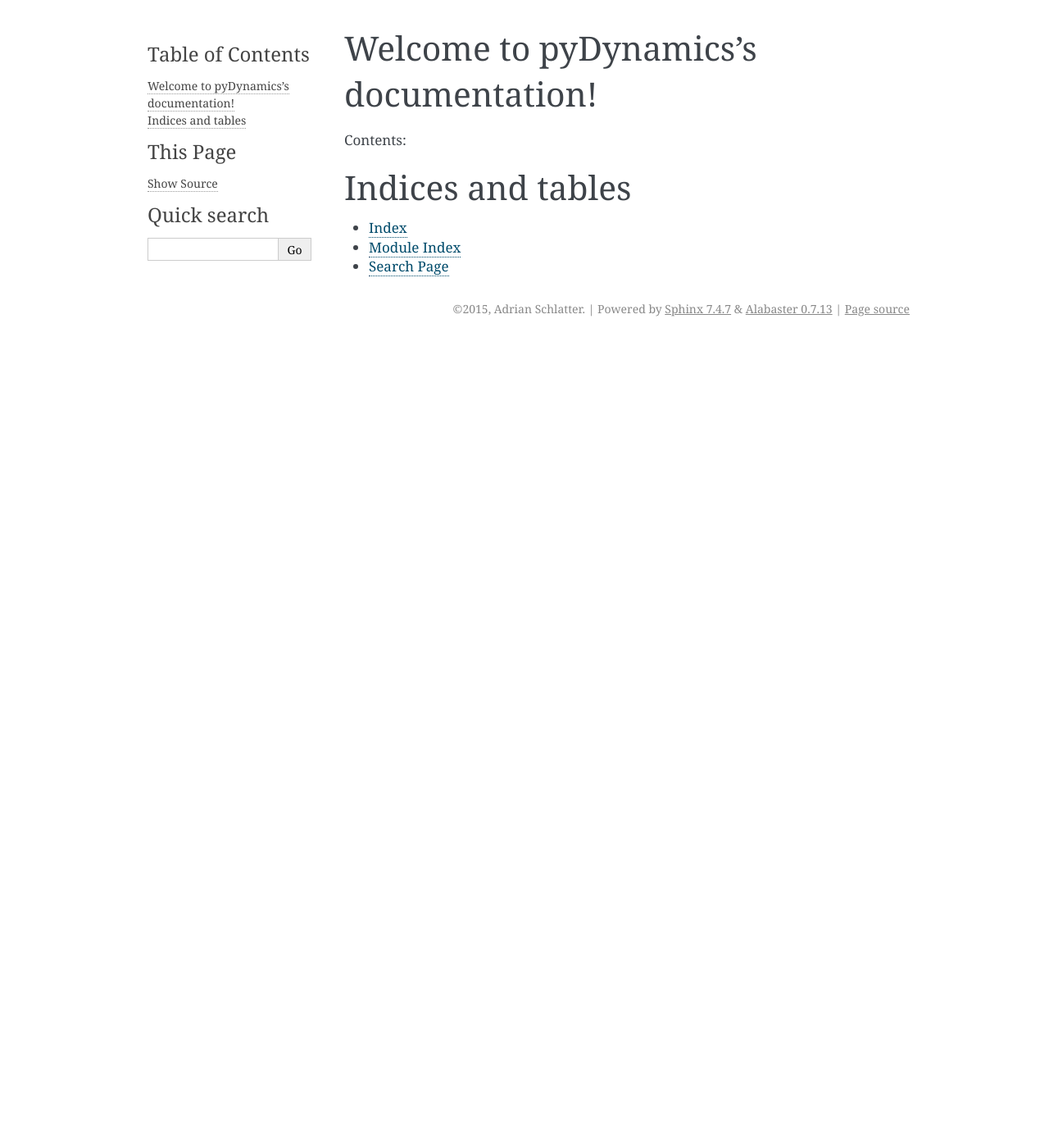
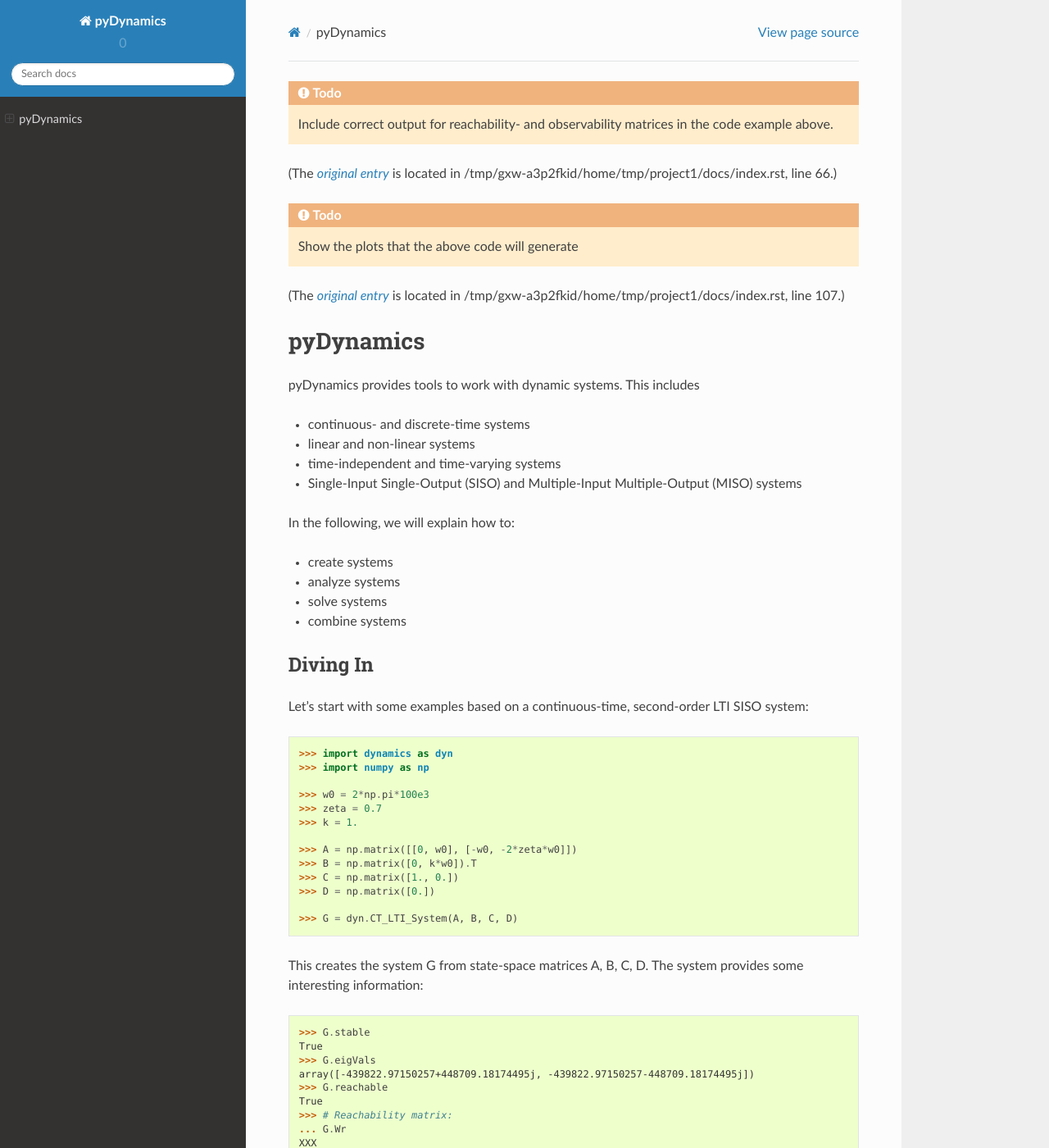
Before and after one commit to adrianschlatter/tanuna, a Sphinx documentation site: the page built from docs/index.rst, in a window 1280 px wide and 1400 px high. Shown: the whole window at 82% size. Built offline with Sphinx 7.4.7 and the Read the Docs theme 2.0.0, drawn with Linux system fonts in a browser that asks for light colours; some of the changed text lies outside the part shown.

Commit message:
Documentation - Diving In +++++++++++++++++++++++++
Started documentation by writing "Diving In" chapter providing a quick
overview of what pyDynamics will be able to do.

```diff
--- a/docs/conf.py
+++ b/docs/conf.py
@@ -67,6 +67,9 @@
 # The full version, including alpha/beta/rc tags.
 release = '0'
 
+# ToDo Settings
+todo_include_todos = False
+
 # The language for content autogenerated by Sphinx. Refer to documentation
 # for a list of supported languages.
 #
@@ -116,7 +119,7 @@
 
 # The theme to use for HTML and HTML Help pages.  See the documentation for
 # a list of builtin themes.
-html_theme = 'alabaster'
+html_theme = 'sphinx_rtd_theme'
 
 # Theme options are theme-specific and customize the look and feel of a theme
 # further.  For a list of options available for each theme, see the
--- a/docs/index.rst
+++ b/docs/index.rst
@@ -3,19 +3,128 @@
    You can adapt this file completely to your liking, but it should at least
    contain the root `toctree` directive.
 
-Welcome to pyDynamics's documentation!
-======================================
-
-Contents:
-
 .. toctree::
    :maxdepth: 2
 
+.. todolist::
+
+pyDynamics
+++++++++++
+
+pyDynamics provides tools to work with dynamic systems. This includes
+
+* continuous- and discrete-time systems
+* linear and non-linear systems
+* time-independent and time-varying systems
+* Single-Input Single-Output (SISO) and Multiple-Input Multiple-Output (MISO) systems
+
+In the following, we will explain how to:
+
+* create systems
+* analyze systems
+* solve systems
+* combine systems
 
 
-Indices and tables
-==================
+=========
+Diving In
+=========
 
-* :ref:`genindex`
-* :ref:`modindex`
-* :ref:`search`
+Let's start with some examples based on a continuous-time, second-order LTI SISO system::
+
+	>>> import dynamics as dyn
+	>>> import numpy as np
+
+	>>> w0 = 2*np.pi*100e3
+	>>> zeta = 0.7
+	>>> k = 1.
+
+	>>> A = np.matrix([[0, w0], [-w0, -2*zeta*w0]])
+	>>> B = np.matrix([0, k*w0]).T
+	>>> C = np.matrix([1., 0.])
+	>>> D = np.matrix([0.])
+
+	>>> G = dyn.CT_LTI_System(A, B, C, D)
+
+This creates the system G from state-space matrices A, B, C, D. The system provides some interesting information::
+
+	>>> G.stable
+	True
+	>>> G.eigVals
+	array([-439822.97150257+448709.18174495j, -439822.97150257-448709.18174495j])
+	>>> G.reachable
+	True
+	>>> # Reachability matrix:
+	... G.Wr
+	XXX
+	>>> G.observable
+	True
+	>>> # Observability matrix:
+	... G.Wo
+	XXX
+
+.. todo:: Include correct output for reachability- and observability matrices in the code example above.
+
+Furthermore, it calculates step- and impulse-responses, Bode- and Nyquist-plots::
+
+	>>> pl.figure()
+	>>> #
+	... # STEP RESPONSE
+	>>> pl.subplots(2, 2, 1)
+	>>> pl.title('Step-Response')
+	>>> pl.plot(*G.stepResponse())
+	>>> pl.xlabel('Time After Step (s)')
+	>>> pl.ylabel('y')
+	>>> #
+	... # IMPULSE RESPONSE
+	>>> pl.subplots(2, 2, 2)
+	>>> pl.plot(*G.impulseResponse())
+	>>> pl.xlabel('Time After Impulse (s)')
+	>>> pl.ylabel('y')
+	>>>
+	... # BODE PLOT
+	>>> ax1 = pl.subplots(2, 2, 3)
+	>>> ax1.set_title('Bode Plot')
+	>>> f, Chi = G.freqResponse()
+	>>> ax1.semilogx(f[1:], 20 * np.log10(np.abs(Chi[1:] / Ch[0])),
+	...		 r'b-')
+	>>> ax1.set_xlabel('Frequency (Hz)')
+	>>> ax1.set_ylabel('Magnitude (dB)')
+	>>> ax2 = ax1.twinx()
+	>>> ax2.semilogx(f, np.angle(Chi) / np.pi, r'o-')
+	>>> ax2.set_ylabel('Phase ($\pi$)')
+	>>>
+	... # NYQUIST PLOT
+	>>> pl.subplot(2, 2, 4)
+	>>> pl.title('Nyquist Plot')
+	>>> pl.plot(np.real(Chi), np.imag(Chi), r'k-')
+	>>> pl.plot([-1], [0], r'ro')
+	>>> pl.axhline(y=0)
+	>>> pl.axvline(x=0)
+	>>> pl.xlabel('Real Part')
+	>>> pl.ylabel('Imaginary Part')
+
+.. todo:: Show the plots that the above code will generate
+
+The duration of the trace and the density of samples is automatically determined for you based on the Eigenvalues of the system (but you can provide your own if you prefer).
+
+System-algebra is supported: You can connect systems in series, in parallel (creating a MIMO system from 2 SISO systems for example), and in feedback configuration::
+
+	>>> # Connect G in series with G:
+	>>> H = G * G
+	>>> # Create a 2-input, 2-output system by paralellizing G's:
+	>>> J = G + G
+	>>> # This is the same as 2 * G:
+	>>> J == 2 * G
+	True
+	>>> # Check number of inputs and outputs:
+	>>> J.links
+	(2, 2)
+	>>> G.links
+	(1, 1)
+	>>> H.links
+	(1, 1)
+
+.. [feedback_systems] Karl Johan Åström and Richard M. Murray, "`Feedback Systems`_", Princeton University Press, 2012
+
+.. _Feedback Systems: http://www.cds.caltech.edu/~murray/books/AM08/pdf/am08-hyperref_28Sep12.pdf
```
Also changed, not shown: dynamics.py (+12 -11 lines).
